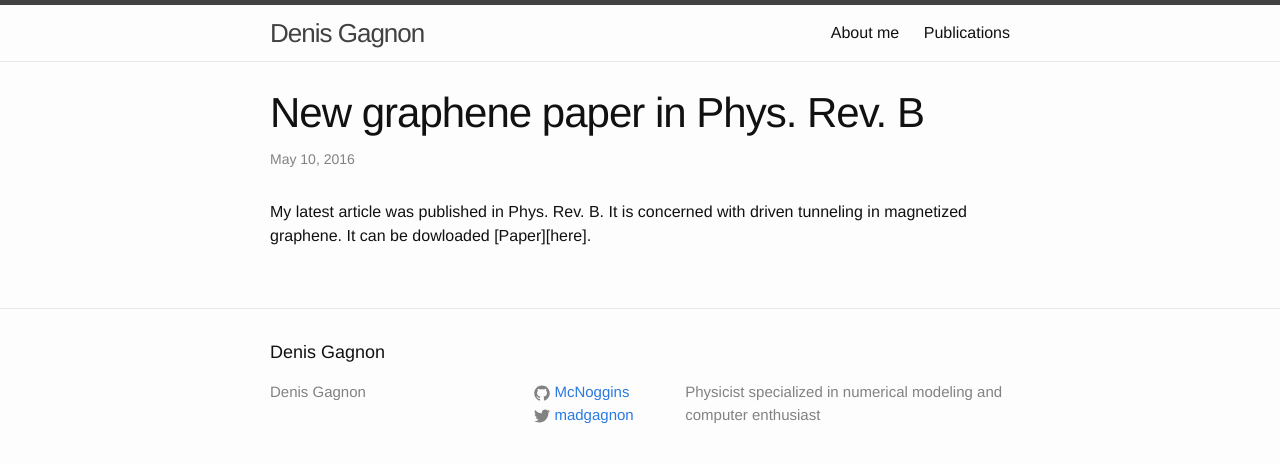
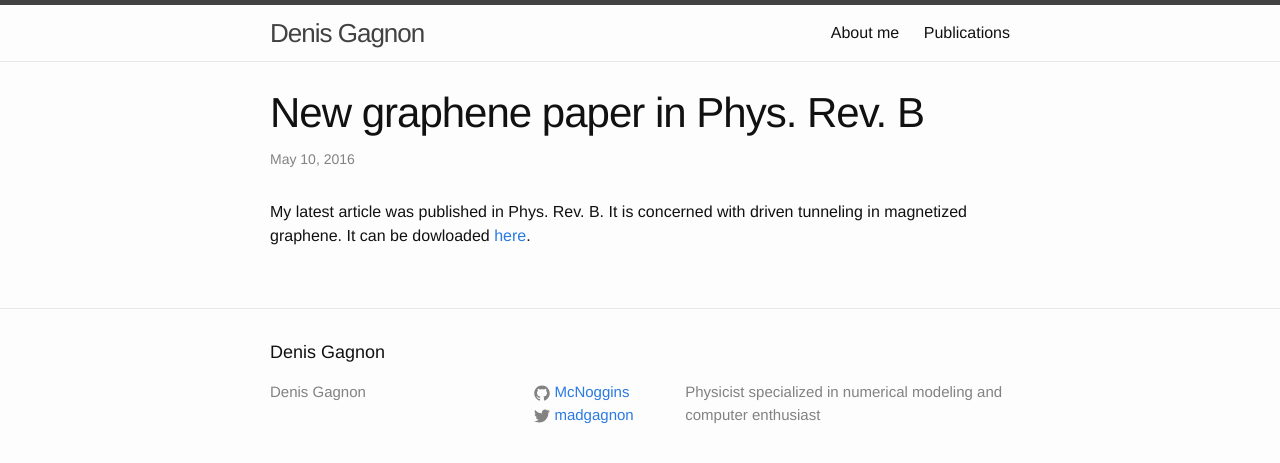
Before and after one commit to McNoggins/mcnoggins.github.io, a Jekyll site: the page built from _posts/2016-05-10-article.markdown, in a window 1280 px wide. Shown: the top 463 px of the page. Built offline with Jekyll 4.4.1, drawn with Linux system fonts in a browser that asks for light colours.

Commit message:
Update 2016-05-10-article.markdown

```diff
--- a/_posts/2016-05-10-article.markdown
+++ b/_posts/2016-05-10-article.markdown
@@ -4,6 +4,6 @@
 date:   2016-05-10 10:52:00
 categories: news
 ---
-My latest article was published in Phys. Rev. B. It is concerned with driven tunneling in magnetized graphene. It can be dowloaded [Paper][here].
+My latest article was published in Phys. Rev. B. It is concerned with driven tunneling in magnetized graphene. It can be dowloaded [here][Paper].
 
 [Paper]:      http://link.aps.org/doi/10.1103/PhysRevB.93.205415
```
